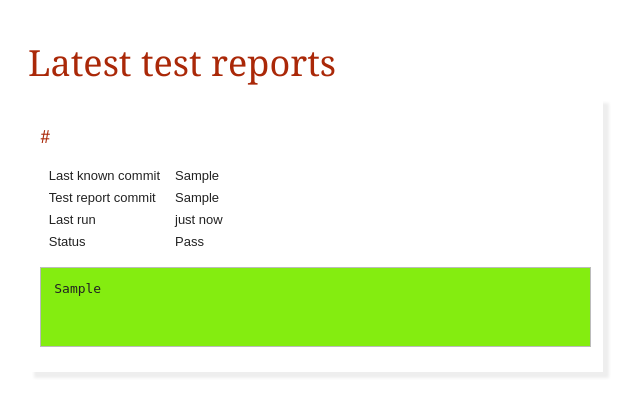
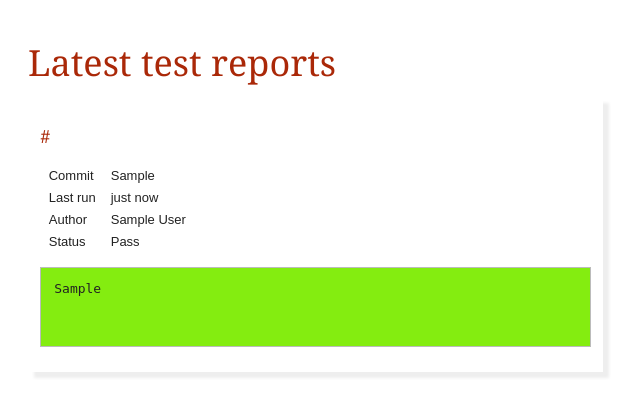
Before and after one commit to batiste/django-continuous-integration, a Django app: page / in a window 1280 px wide. Shown: the top 416 px of the page, without its empty margins (0-642 px from the left). Run offline with Django 3.2, Linux system fonts and the light colour scheme; tables that the repository leaves empty hold one stand-in row (values such as "Sample post"); some libraries are stand-ins or nearby versions.

Commit message:
Add the author in the commit model.

```diff
--- a/djintegration/models.py
+++ b/djintegration/models.py
@@ -46,6 +46,7 @@ class TestReport(models.Model):
 
     commit = models.CharField(_('Commit'), max_length=100, blank=False)
     result = models.TextField(blank=True)
+    author = models.CharField(_('Author'), max_length=100, blank=True)
 
     def fail(self):
         return (self.result.find('Error') != -1 or
--- a/djintegration/templates/djintegration/latest_reports.html
+++ b/djintegration/templates/djintegration/latest_reports.html
@@ -59,9 +59,10 @@
 <div class="repository">
         <h2>{{ repo.url }}</h2>
         <table>
-        <tr><td>Last known commit</td><td>{{ repo.last_commit }}</td></tr>
-        <tr><td>Test report commit</td><td>{{ repo.last_test_report.commit }}</td></tr>
+        <!--<tr><td>Last known commit</td><td>{{ repo.last_commit }}</td></tr>-->
+        <tr><td>Commit</td><td>{{ repo.last_test_report.commit }}</td></tr>
         <tr><td>Last run</td><td>{{ repo.last_test_report.creation_date|date_diff }}</td></tr>
+        <tr><td>Author</td><td>{{ repo.last_test_report.author }}</td></tr>
         <tr><td>Status</td><td>{% if repo.last_test_report.fail %}Fail{% else %}Pass{% endif%}</td></tr>
         </table>
 
```
Also changed, not shown: djintegration/backends.py (+6 -1 lines), 1 other file.
